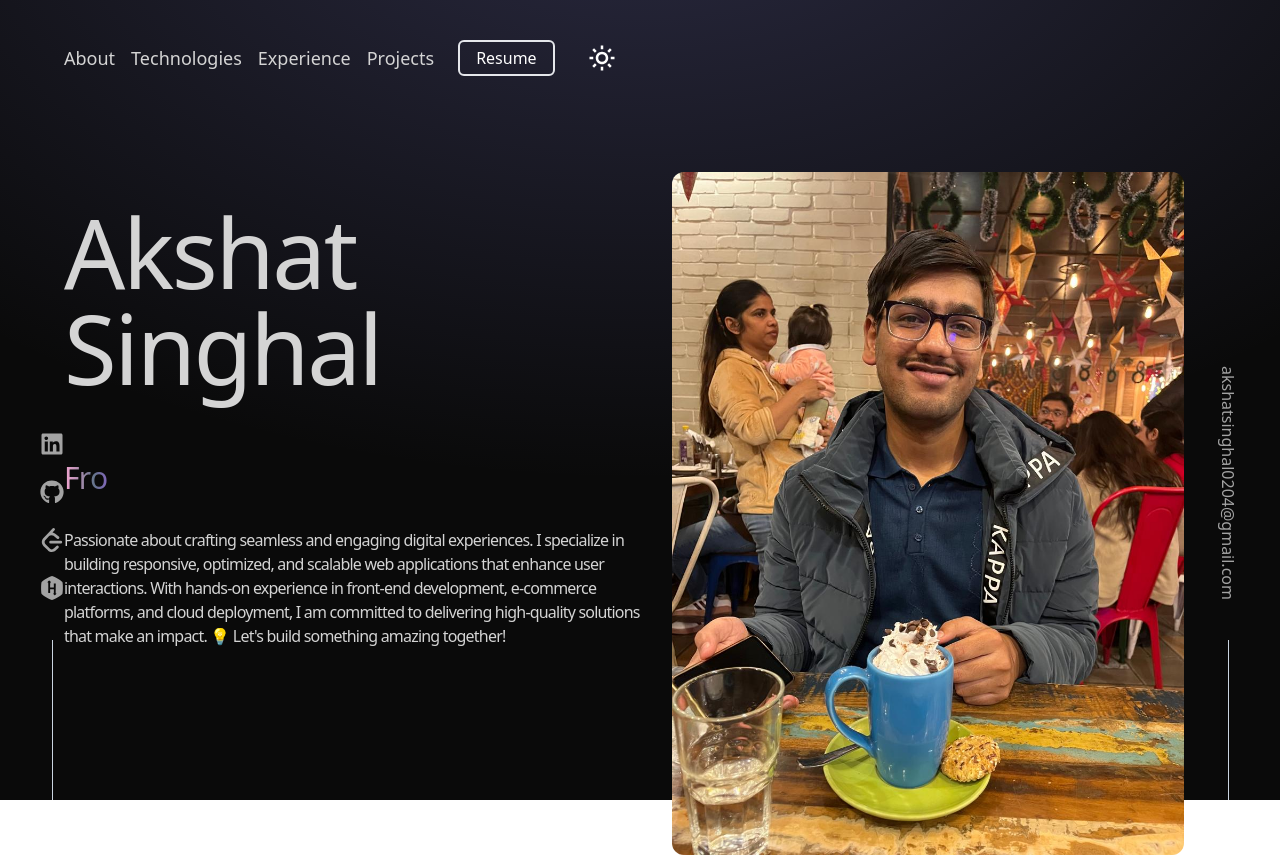
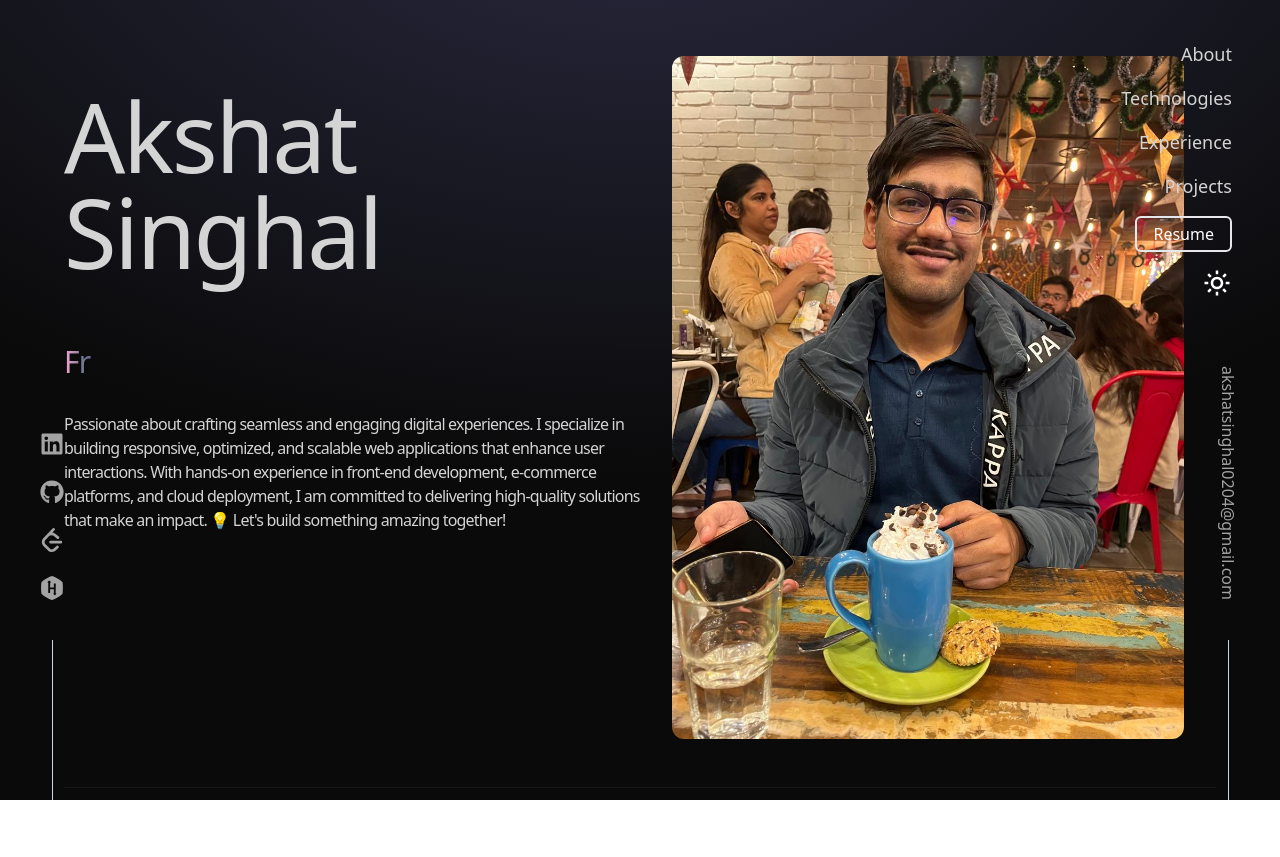
Before and after one commit to akshatmikki/Porfolio, a React (Vite) app: page / in a window 1280 px wide. Shown: the top 857 px of the page. Built offline with nearby package versions, Linux system fonts and the light colour scheme.

Commit message:
Update Navbar.jsx

```diff
--- a/src/components/Navbar.jsx
+++ b/src/components/Navbar.jsx
@@ -36,8 +36,8 @@ const Navbar = ({ isDarkMode, setIsDarkMode }) => {
 
   return (
     <>
-      <nav className=" max-[425px]:mt-5 flex items-center justify-between py-2">
-        <div className="hidden md:flex m-8 item-center justify-center gap-4 text-2xl">
+      <nav className="fixed right-0 top-0 flex flex-col items-end py-2 pr-4">
+        <div className="hidden md:flex flex-col items-end m-8 gap-4 text-2xl">
           <motion.button
             variants={container(0.2)}
             initial="hidden"
@@ -103,8 +103,8 @@ const Navbar = ({ isDarkMode, setIsDarkMode }) => {
             variants={container(1)}
             initial="hidden"
             animate="visible"
-            className={`text-white text-base ml-2 border-2 px-4 py-1 rounded-md hover:bg-[rgba(256,256,256,0.1)] ${
-              isDarkMode ? "text-slate-700  hover:bg-slate-800" : ""
+            className={`text-white text-base border-2 px-4 py-1 rounded-md hover:bg-[rgba(256,256,256,0.1)] ${
+              isDarkMode ? "text-slate-700 hover:bg-slate-800" : ""
             }`}
           >
             Resume
@@ -114,7 +114,7 @@ const Navbar = ({ isDarkMode, setIsDarkMode }) => {
             initial="hidden"
             animate="visible"
             onClick={() => setIsDarkMode(!isDarkMode)}
-            className="ml-4 text-lg text-white"
+            className="text-lg text-white"
           >
             {!isDarkMode ? <BiSun size={30} /> : <BiMoon size={30} />}
           </motion.button>
@@ -132,26 +132,17 @@ const Navbar = ({ isDarkMode, setIsDarkMode }) => {
             <BiChevronDown size={30} />
           )}
         </motion.button>
-        <motion.button
-          variants={container(0.3)}
-          initial="hidden"
-          animate="visible"
-          onClick={() => setIsDarkMode(!isDarkMode)}
-          className="ml-4 md:hidden text-lg text-gray-400"
-        >
-          {!isDarkMode ? <BiSun size={30} /> : <BiMoon size={30} />}
-        </motion.button>
       </nav>
       {isDropdownOpen && (
         <motion.div
           whileInView={{ opacity: 1, y: 0 }}
           initial={{ opacity: 0, y: 50 }}
           transition={{ duration: 0.5 }}
-          className=" bg-slate-900 mt-1 z-10  absolute right-0 left-0 flex flex-col items-center ease-in ease-out"
+          className="bg-slate-900 mt-1 z-10 absolute right-4 flex flex-col items-end ease-in ease-out"
           ref={dropdownRef}
         >
           <button
-            className=" text-xl py-2 w-full font-mono rounded-lg rounded-b-none	 border-t border-l border-r "
+            className="text-xl py-2 w-full font-mono border-t border-l border-r"
             onClick={() =>
               document
                 .getElementById("about")
@@ -161,7 +152,7 @@ const Navbar = ({ isDarkMode, setIsDarkMode }) => {
             About
           </button>
           <button
-            className=" text-xl py-2 w-full font-mono  rounded-t-none	 border-t border-l border-r "
+            className="text-xl py-2 w-full font-mono border-t border-l border-r"
             onClick={() =>
               document
                 .getElementById("technologies")
@@ -171,7 +162,7 @@ const Navbar = ({ isDarkMode, setIsDarkMode }) => {
             Technologies
           </button>
           <button
-            className=" text-xl py-2 w-full font-mono  border-t border-l border-r "
+            className="text-xl py-2 w-full font-mono border-t border-l border-r"
             onClick={() =>
               document
                 .getElementById("experience")
@@ -181,7 +172,7 @@ const Navbar = ({ isDarkMode, setIsDarkMode }) => {
             Experience
           </button>
           <button
-            className=" text-xl py-2 w-full font-mono  border-t border-l border-r "
+            className="text-xl py-2 w-full font-mono border-t border-l border-r"
             onClick={() =>
               document
                 .getElementById("projects")
@@ -192,7 +183,7 @@ const Navbar = ({ isDarkMode, setIsDarkMode }) => {
           </button>
           <Link
             to="/resume"
-            className=" text-xl py-2 w-full font-mono rounded-lg rounded-t-none text-center	 border-t border-b border-l border-r "
+            className="text-xl py-2 w-full font-mono border-t border-b border-l border-r text-center"
           >
             Resume
           </Link>
```
